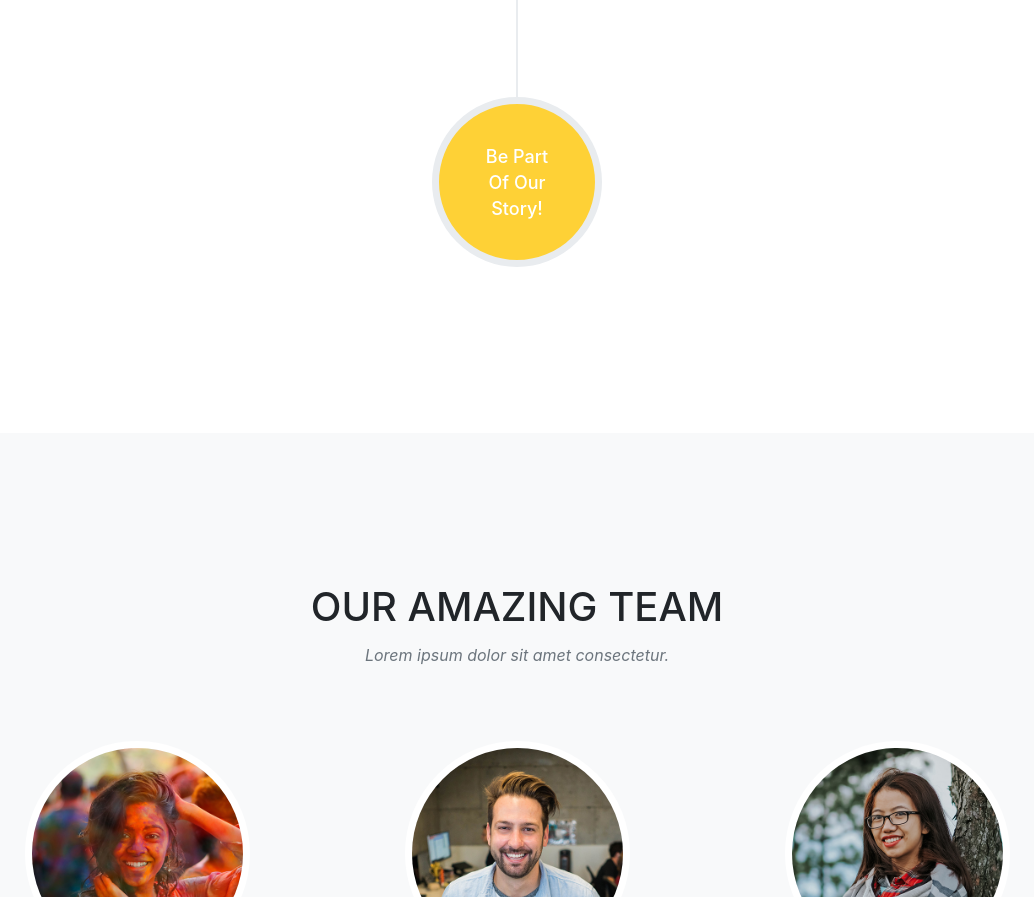
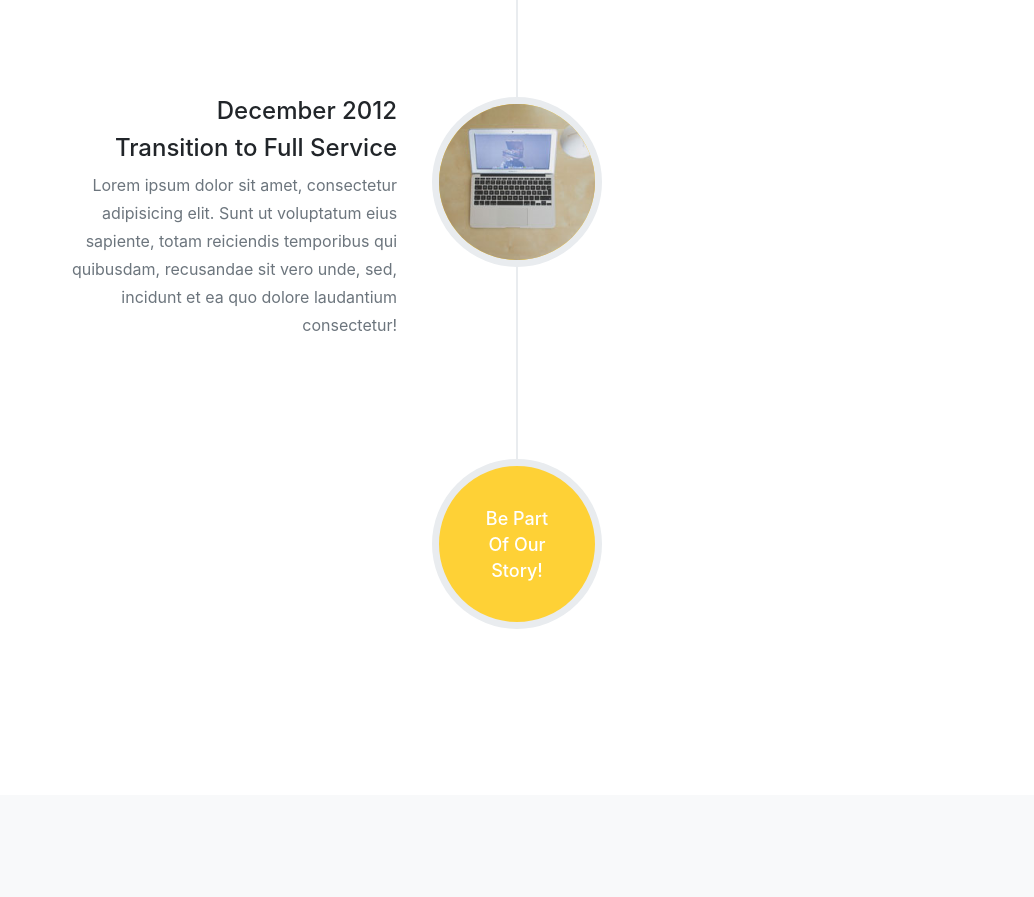
Before and after one commit to MuditK1785/IT202-Project-1, a website with bundled scripts: page startbootstrap-agency-gh-pages/index.html in a window 1280 px wide. Shown: the part 5126-6023 px from the top of the page, without its empty margins (123-1157 px from the left). Built offline with nearby package versions, Linux system fonts and the light colour scheme; a web font is replaced by a local one.

Commit message:
add another item to the about section

```diff
--- a/startbootstrap-agency-gh-pages/index.html
+++ b/startbootstrap-agency-gh-pages/index.html
@@ -306,13 +306,28 @@
                 </div>
               </div>
             </li>
-            <li class="timeline-inverted">
+              <li>
+              <div class="timeline-image">
+                <img class="rounded-circle img-fluid" src="img/about/3.jpg" alt="">
+              </div>
+              <div class="timeline-panel">
+                <div class="timeline-heading">
+                  <h4>December 2012</h4>
+                  <h4 class="subheading">Transition to Full Service</h4>
+                </div>
+                <div class="timeline-body">
+                  <p class="text-muted">Lorem ipsum dolor sit amet, consectetur adipisicing elit. Sunt ut voluptatum eius sapiente, totam reiciendis temporibus qui quibusdam, recusandae sit vero unde, sed, incidunt et ea quo dolore laudantium consectetur!</p>
+                </div>
+              </div>
+            </li>
+              <li class="timeline-inverted">
               <div class="timeline-image">
                 <h4>Be Part
                   <br>Of Our
                   <br>Story!</h4>
               </div>
             </li>
+
           </ul>
         </div>
       </div>
```
